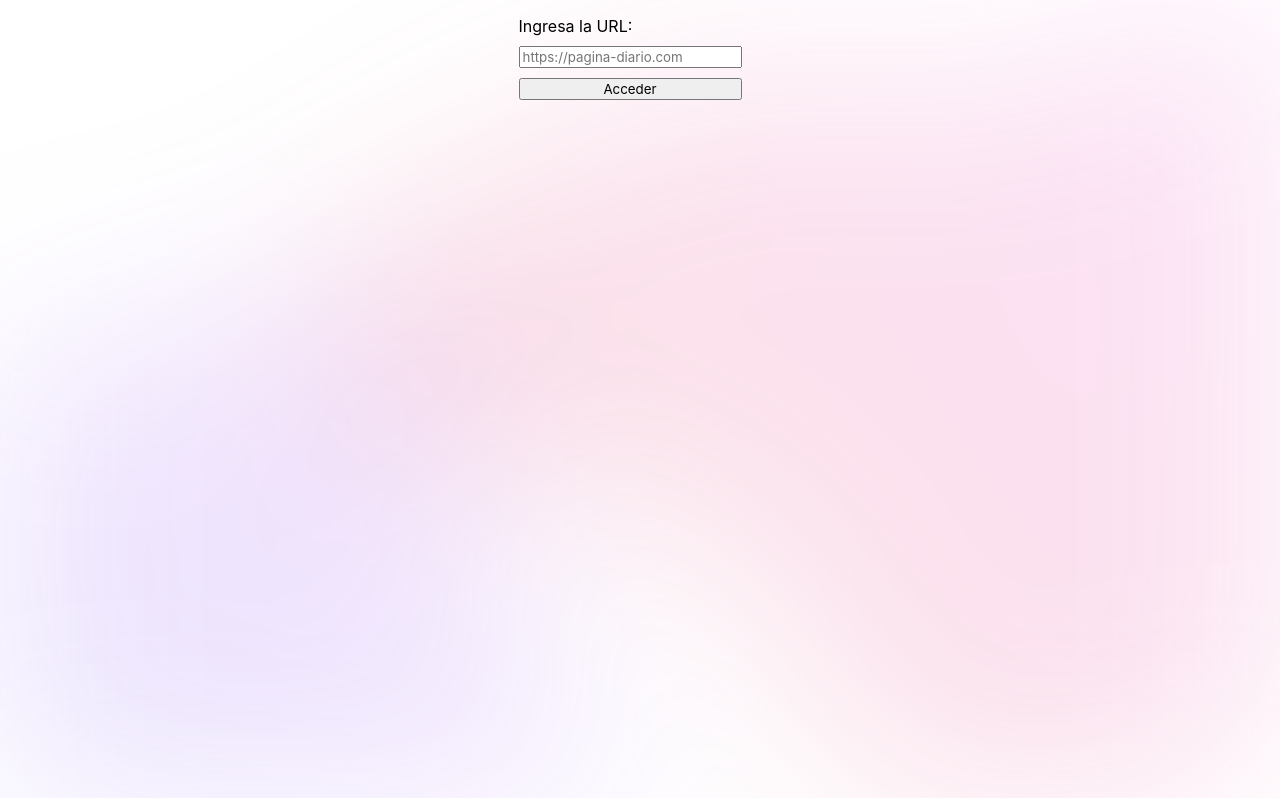
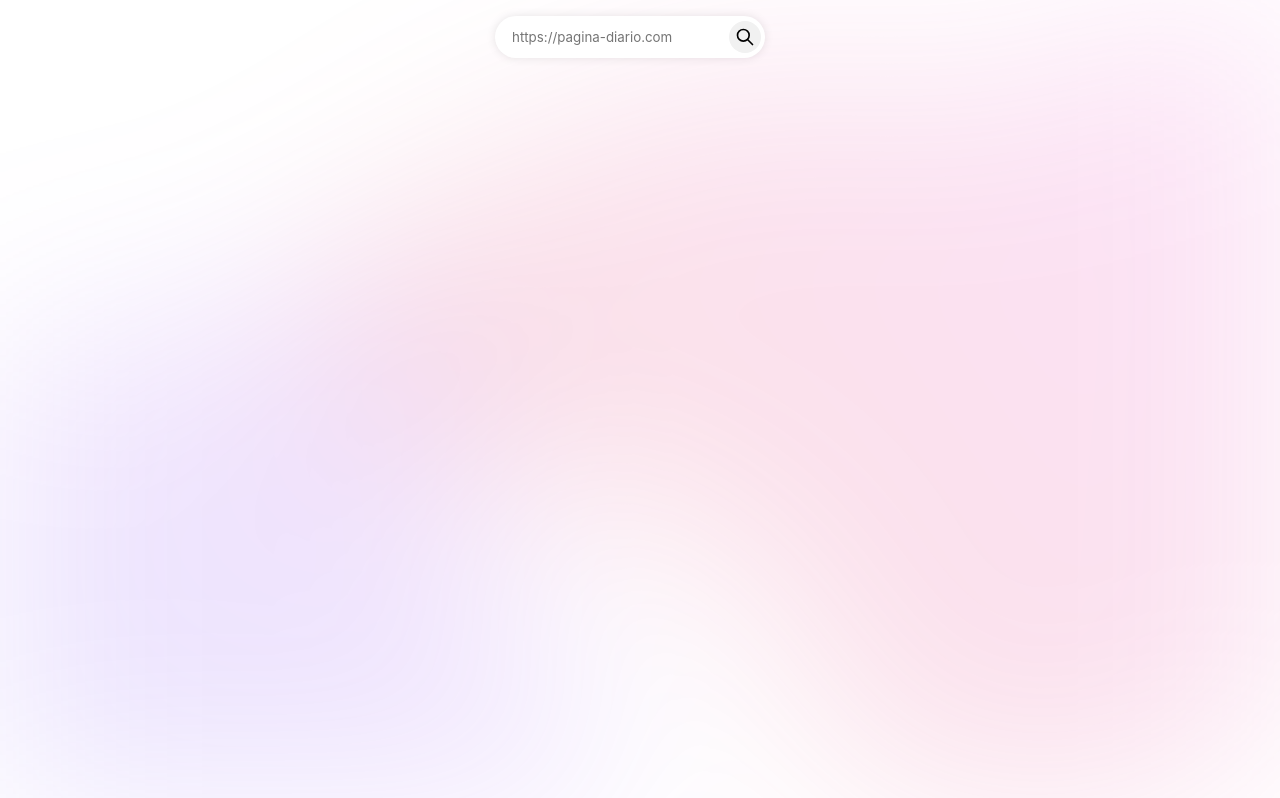
Before and after one commit to fedekrenn/lector-online, an Astro site: page / in a window 1280 px wide. Built offline with nearby package versions, Linux system fonts and the light colour scheme; Astro itself is replaced by a stand-in of ours.

Commit message:
Add Form component and enhance Input component with search icon and styling

```diff
--- a/src/components/Input.tsx
+++ b/src/components/Input.tsx
@@ -1,3 +1,6 @@
+import icon from "../assets/search.svg?url";
+import "../styles/Input-temporal.css";
+
 interface Props {
   url: string;
   historyUrls: string[];
@@ -12,8 +15,7 @@ export const Input = ({ url, historyUrls, setUrl, setData }: Props) => {
   };
 
   return (
-    <div style={{ display: "flex", flexDirection: "column", gap: "10px" }}>
-      <label htmlFor="form-url">Ingresa la URL:</label>
+    <div className="search-btn">
       <input
         value={url}
         id="form-url"
@@ -21,8 +23,8 @@ export const Input = ({ url, historyUrls, setUrl, setData }: Props) => {
         placeholder="https://pagina-diario.com"
         onChange={(e) => setUrl(e.target.value)}
       />
-      <button style={{ width: "100%" }} onClick={handleSubmit}>
-        Acceder
+      <button onClick={handleSubmit}>
+        <img src={icon} alt="Buscar" />
       </button>
     </div>
   );
--- /dev/null
+++ b/src/styles/Input-temporal.css
@@ -0,0 +1,46 @@
+.search-btn {
+  display: flex;
+  width: 250px;
+  justify-content: space-between;
+  background-color: #fff;
+  padding: 5px 5px 5px 15px;
+  border-radius: 25px;
+  box-shadow: 0px 0px 10px 0px rgba(0, 0, 0, 0.1);
+  transition: width 0.3s ease-in-out;
+
+  &:focus-within {
+    width: 400px;
+  }
+
+  & input {
+    border: none;
+
+    &:focus {
+      outline: none;
+      width: 100%;
+    }
+
+    &:-webkit-autofill {
+      -webkit-box-shadow: 0 0 0 30px white inset;
+    }
+  }
+
+  & button {
+    background-color: rgb(241, 241, 241);
+    border-radius: 50%;
+    aspect-ratio: 1;
+    border: none;
+    transition: all 0.1s;
+
+    &:hover {
+      background-color: rgb(230, 230, 230);
+      transform: scale(1.1);
+      cursor: pointer;
+    }
+
+    & img {
+      vertical-align: middle;
+      width: 20px;
+    }
+  }
+}
```
Also changed, not shown: src/components/Form.tsx (added, +31 -0 lines), src/assets/search.svg (added).
